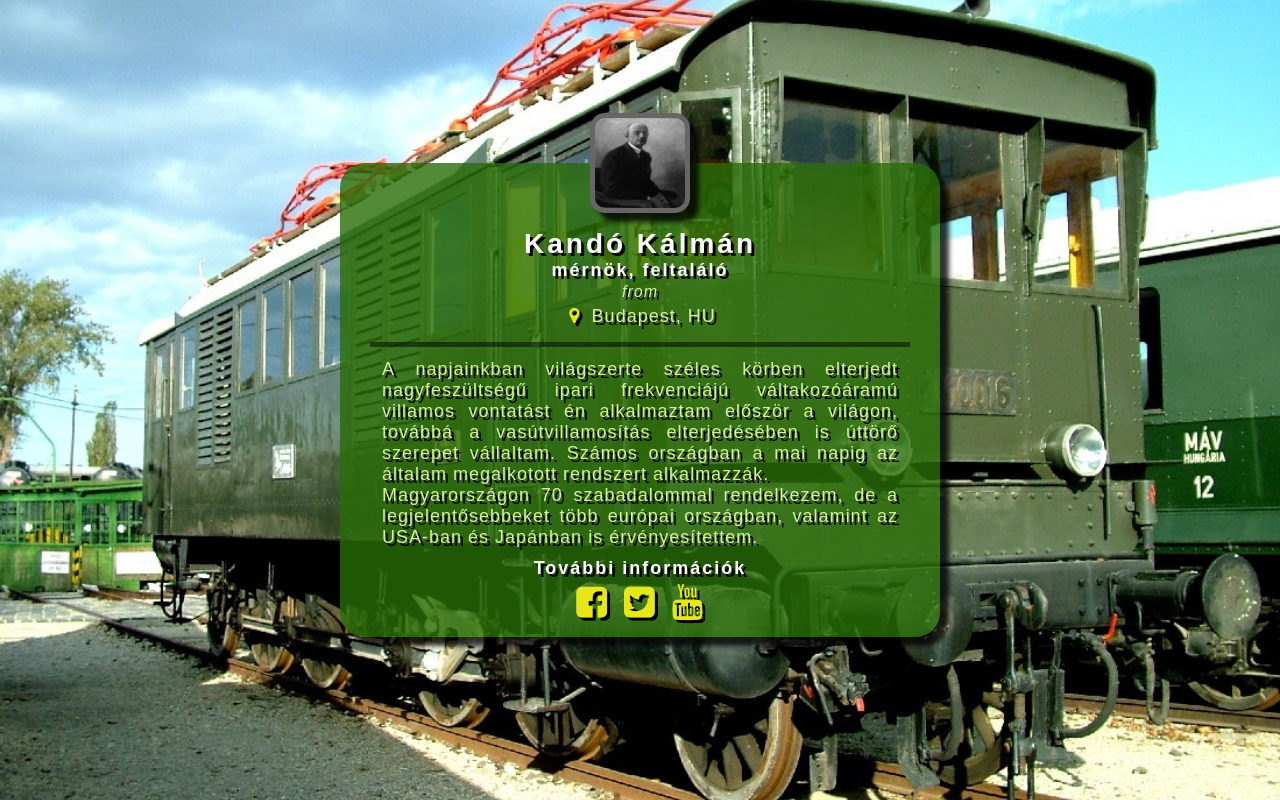
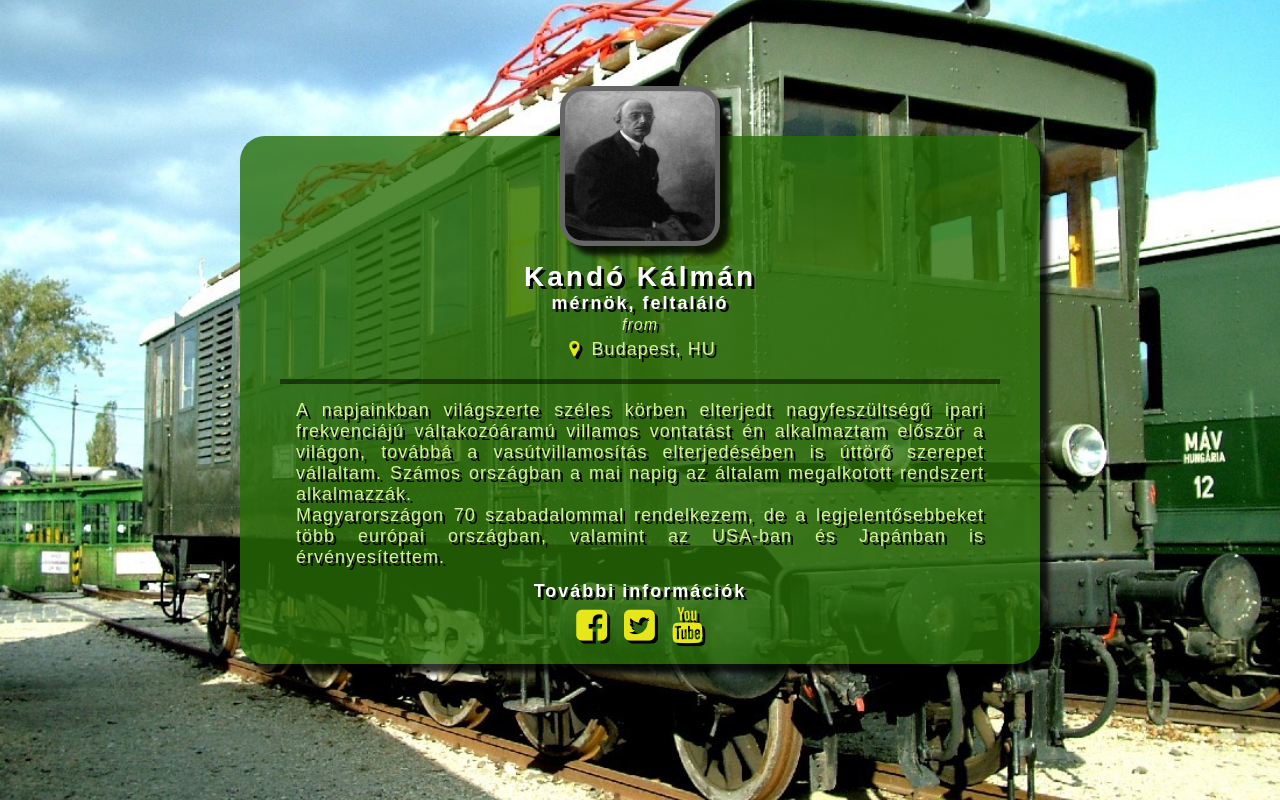
Before and after one commit to tamas0208/online-card-project, a plain HTML site: page index.html in a window 1280 px wide. Drawn offline with Linux system fonts and the light colour scheme.

Commit message:
add style.css

```diff
--- a/style.css
+++ b/style.css
@@ -10,7 +10,7 @@
   /* Pozicionálás */
 
   .profile-card {
-    width: 600px;
+    width: 800px;
     max-width: calc(100vw - 10px);
   }
 
@@ -49,8 +49,8 @@
   }
 
   img {
-    width: 100px;
-    height: 100px;
+    width: 160px;
+    height: 160px;
     border-radius: 15%;
     padding: 5px;
     background-color: #666;
@@ -107,7 +107,7 @@
 
   i{
     color: hsl(60, 80%, 50%);
-    padding: 5px;
+    margin: 5px;
   }
 
   i:hover{
```
